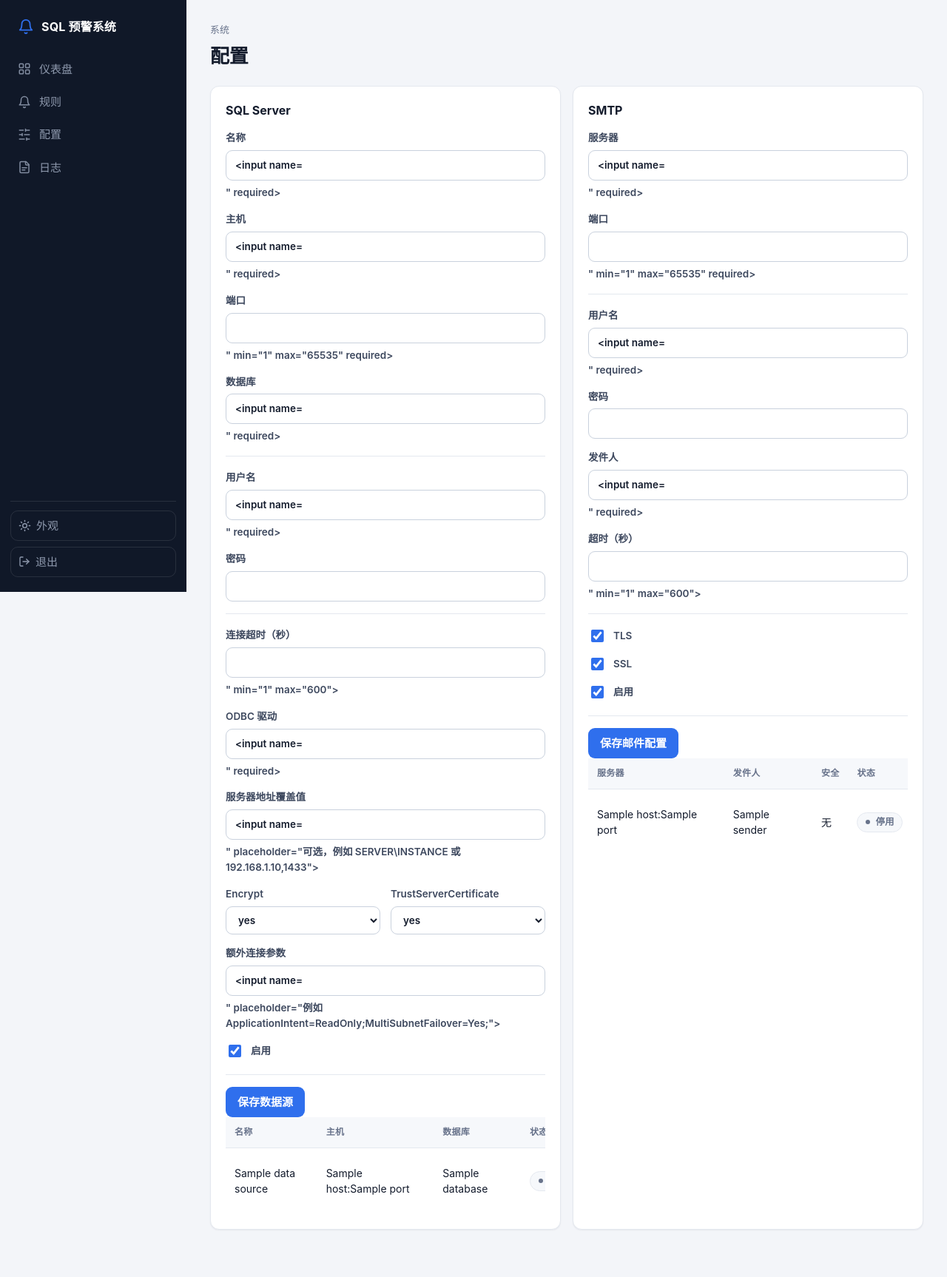
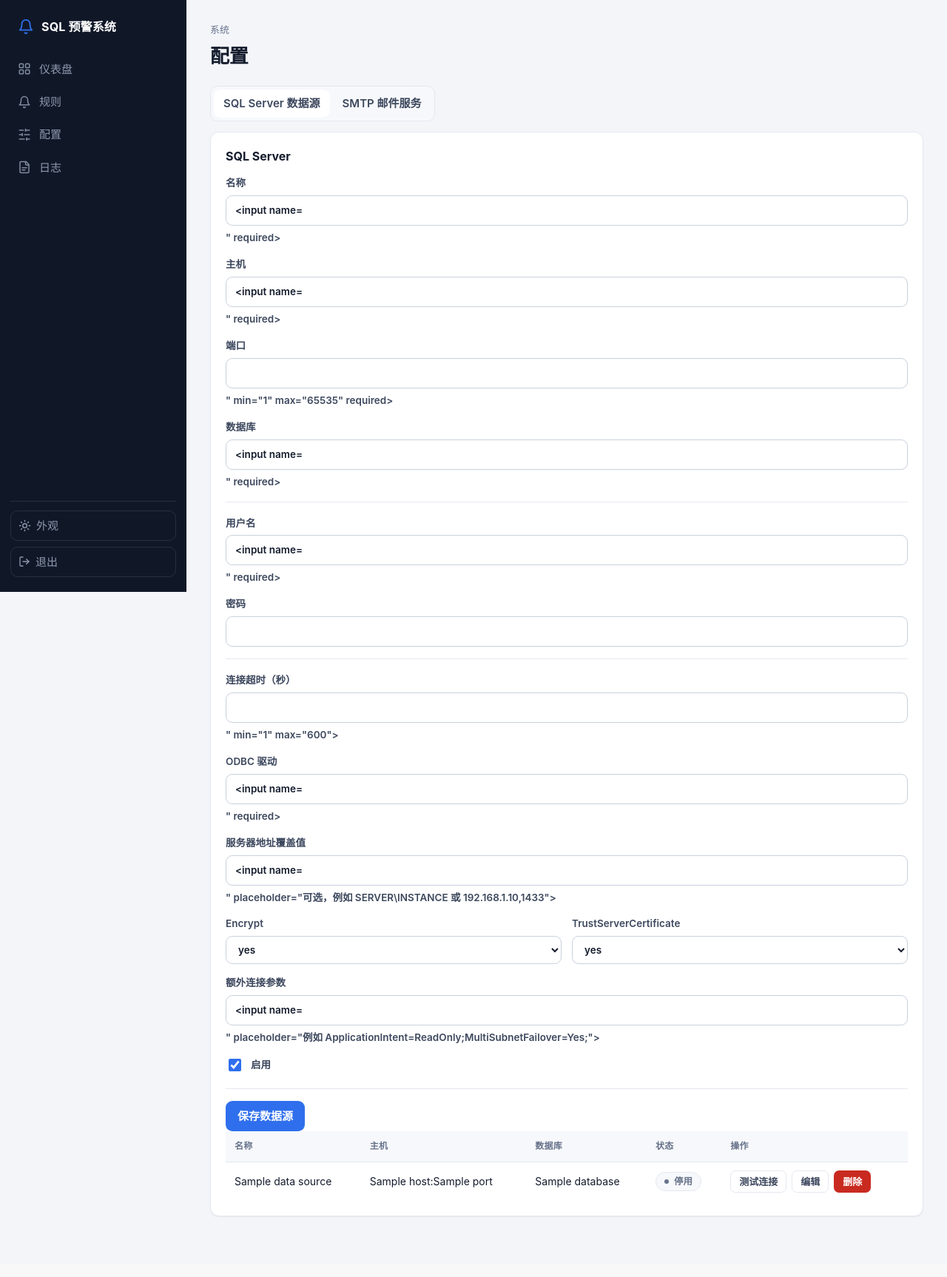
Before and after one commit to leileipei/Early-Warning-System, a Python web app: template app/templates/settings.html in a window 1280 px wide. Shown: the whole page at 74% size. After the commit the page ends 1645 px from the top, so only its background shows below. Run offline with Jinja, Linux system fonts and the light colour scheme; the template is opened without the code that fills it: most values are stand-ins (such as "Sample title", 1, 10 or a date in 2020); form fields are guessed from the names that the template uses.

Commit message:
feat: split settings page into SQL Server and SMTP tabs
- toggle config sections with tabs instead of stacked two-column panels
- remember the active tab in sessionStorage and restore it after form submits
- guard the tab markup and switching script with new tests

```diff
--- a/app/static/app.js
+++ b/app/static/app.js
@@ -182,6 +182,58 @@
     });
   }
 
+  /* ============ 配置页页签 ============ */
+  const settingsTabButtons = document.querySelectorAll("[data-settings-tab]");
+  if (settingsTabButtons.length) {
+    const settingsPanels = document.querySelectorAll("[data-settings-panel]");
+    const tabStorageKey = "settings-tab";
+    const validTabs = ["sql", "smtp"];
+
+    const activateSettingsTab = (name, persist) => {
+      const target = validTabs.includes(name) ? name : "sql";
+      settingsTabButtons.forEach((button) => {
+        const isActive = button.dataset.settingsTab === target;
+        button.classList.toggle("is-active", isActive);
+        button.setAttribute("aria-selected", String(isActive));
+      });
+      settingsPanels.forEach((panel) => {
+        panel.hidden = panel.dataset.settingsPanel !== target;
+      });
+      if (persist) {
+        try {
+          window.sessionStorage.setItem(tabStorageKey, target);
+        } catch (_error) {
+          /* 无法持久化时仅切换当前页 */
+        }
+      }
+    };
+
+    settingsTabButtons.forEach((button) => {
+      button.addEventListener("click", () => activateSettingsTab(button.dataset.settingsTab, true));
+    });
+    /* 表单提交前记住所在页签，提交重定向回来后恢复 */
+    settingsPanels.forEach((panel) => {
+      panel.querySelectorAll("form").forEach((form) => {
+        form.addEventListener("submit", () => {
+          try {
+            window.sessionStorage.setItem(tabStorageKey, panel.dataset.settingsPanel);
+          } catch (_error) {
+            /* 无法持久化时保持默认页签 */
+          }
+        });
+      });
+    });
+
+    let initialTab = null;
+    try {
+      initialTab = window.sessionStorage.getItem(tabStorageKey);
+    } catch (_error) {
+      initialTab = null;
+    }
+    const tabParam = new URLSearchParams(window.location.search).get("tab");
+    activateSettingsTab(tabParam || initialTab || "sql", false);
+  }
+
   /* ============ 成功提示自动消退 ============ */
   document.querySelectorAll(".form-success").forEach((notice) => {
     window.setTimeout(() => {
--- a/app/templates/settings.html
+++ b/app/templates/settings.html
@@ -19,9 +19,13 @@
 {% set sql_form = sql_form or {} %}
 {% set smtp_form = smtp_form or {} %}
 
-<section class="two-column">
-  <article class="panel">
-    <h2>SQL Server</h2>
+<div class="tabs" role="tablist" aria-label="配置分类">
+  <button class="tab is-active" type="button" role="tab" data-settings-tab="sql" aria-selected="true">SQL Server 数据源</button>
+  <button class="tab" type="button" role="tab" data-settings-tab="smtp" aria-selected="false">SMTP 邮件服务</button>
+</div>
+
+<section class="panel" data-settings-panel="sql" role="tabpanel">
+  <h2>SQL Server</h2>
     <form class="stacked-form" method="post" action="/settings/sql-server">
       <section class="form-section">
         {{ csrf_input(csrf_token) }}
@@ -140,9 +144,9 @@
         </tbody>
       </table>
     </div>
-  </article>
-  <article class="panel">
-    <h2>SMTP</h2>
+</section>
+<section class="panel" data-settings-panel="smtp" role="tabpanel" hidden>
+  <h2>SMTP</h2>
     <form class="stacked-form" method="post" action="/settings/smtp">
       <section class="form-section">
         {{ csrf_input(csrf_token) }}
@@ -233,6 +237,5 @@
         </tbody>
       </table>
     </div>
-  </article>
 </section>
 {% endblock %}
```
Also changed, not shown: tests/test_routes.py (+23 -0 lines).
